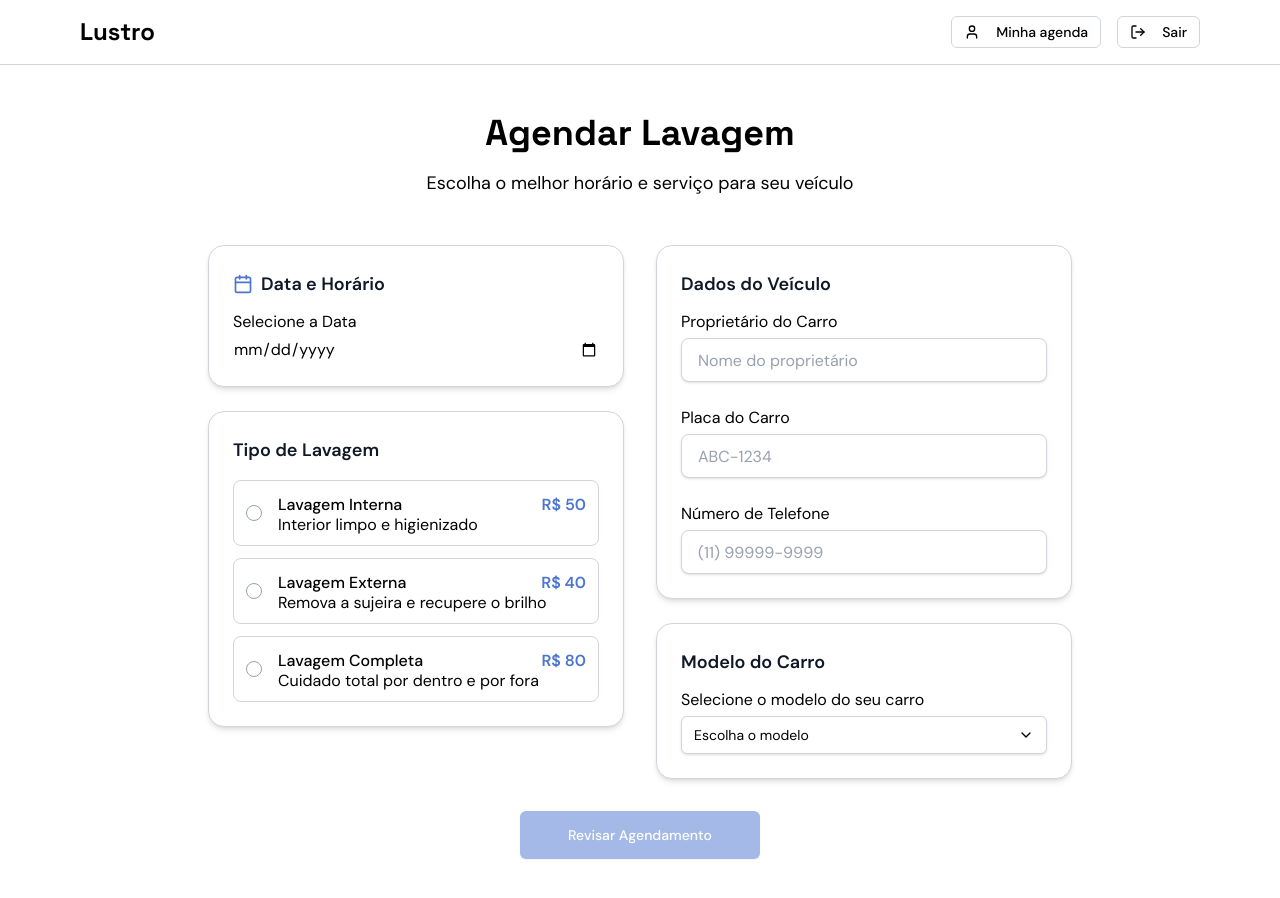
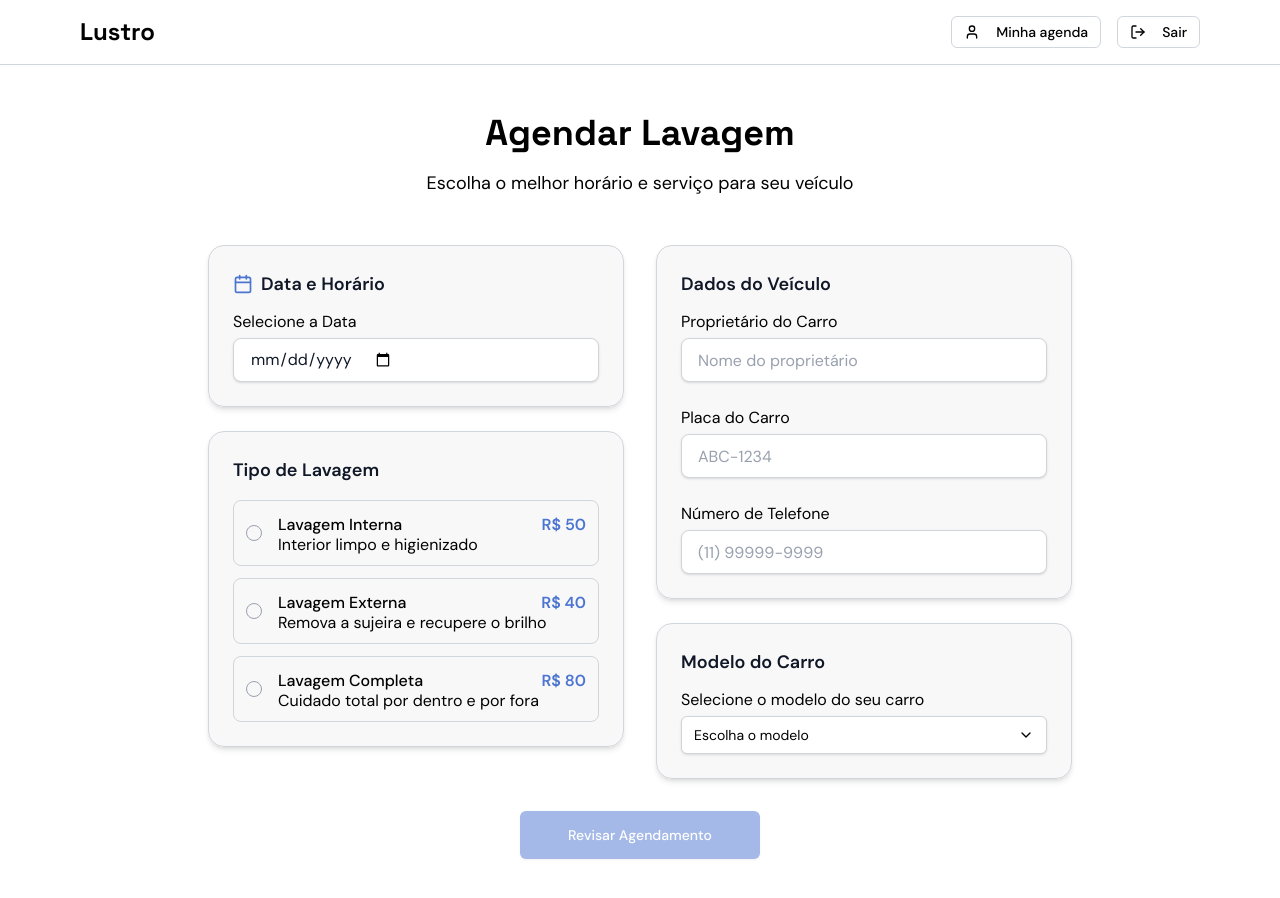
Before and after one commit to qustavoleite/lustro, a React (Vite) app: page /schedule in a window 1280 px wide. Shown: the top 898 px of the page. Built offline with nearby package versions, Linux system fonts and the light colour scheme.

Commit message:
style: mudança pequena em cores para seguir o desgin system

```diff
--- a/src/components/Card.tsx
+++ b/src/components/Card.tsx
@@ -5,7 +5,7 @@ interface CardProps extends React.HTMLAttributes<HTMLDivElement> {}
 export function Card({ className = '', ...props }: CardProps) {
   return (
     <div
-      className={`flex flex-col gap-4 rounded-2xl border border-gray-300 bg-white p-6 shadow-md ${className}`}
+      className={`flex flex-col gap-4 rounded-2xl border border-gray-300 bg-[#f8f8f8f9] p-6 shadow-md ${className}`}
       {...props}
     />
   )
--- a/src/components/Input.tsx
+++ b/src/components/Input.tsx
@@ -1,5 +1,4 @@
 import type { InputHTMLAttributes } from 'react'
-import '../index.css'
 
 interface InputProps extends InputHTMLAttributes<HTMLInputElement> {
   variant?: 'default' | 'outline'
@@ -7,15 +6,28 @@ interface InputProps extends InputHTMLAttributes<HTMLInputElement> {
 
 export const Input: React.FC<InputProps> = ({
   variant = 'default',
+  className = '',
   ...props
 }) => {
-  const baseClasses =
-    'flex h-11 w-full rounded-lg px-4 py-2 text-base placeholder-gray-400 transition-colors duration-200 focus-visible:outline-none focus-visible:ring-2 focus-visible:ring-blue-700 focus-visible:ring-offset-1 disabled:cursor-not-allowed disabled:opacity-50'
+  const baseClasses = `
+    flex h-11 w-full rounded-lg px-4 py-2 text-base
+    placeholder-gray-400 transition-colors duration-200
+    focus-visible:outline-none focus-visible:ring-2
+    focus-visible:ring-blue-700 focus-visible:ring-offset-1
+    disabled:cursor-not-allowed disabled:opacity-50
+  `
+    .replace(/\s+/g, ' ')
+    .trim()
 
   const variantClasses =
     variant === 'default'
       ? 'bg-white border border-gray-300 text-gray-900 shadow-sm'
       : 'bg-transparent border border-gray-400 text-gray-900'
 
-  return <input className={`${baseClasses} ${variantClasses}`} {...props} />
+  return (
+    <input
+      className={`${baseClasses} ${variantClasses} ${className}`}
+      {...props}
+    />
+  )
 }
```
